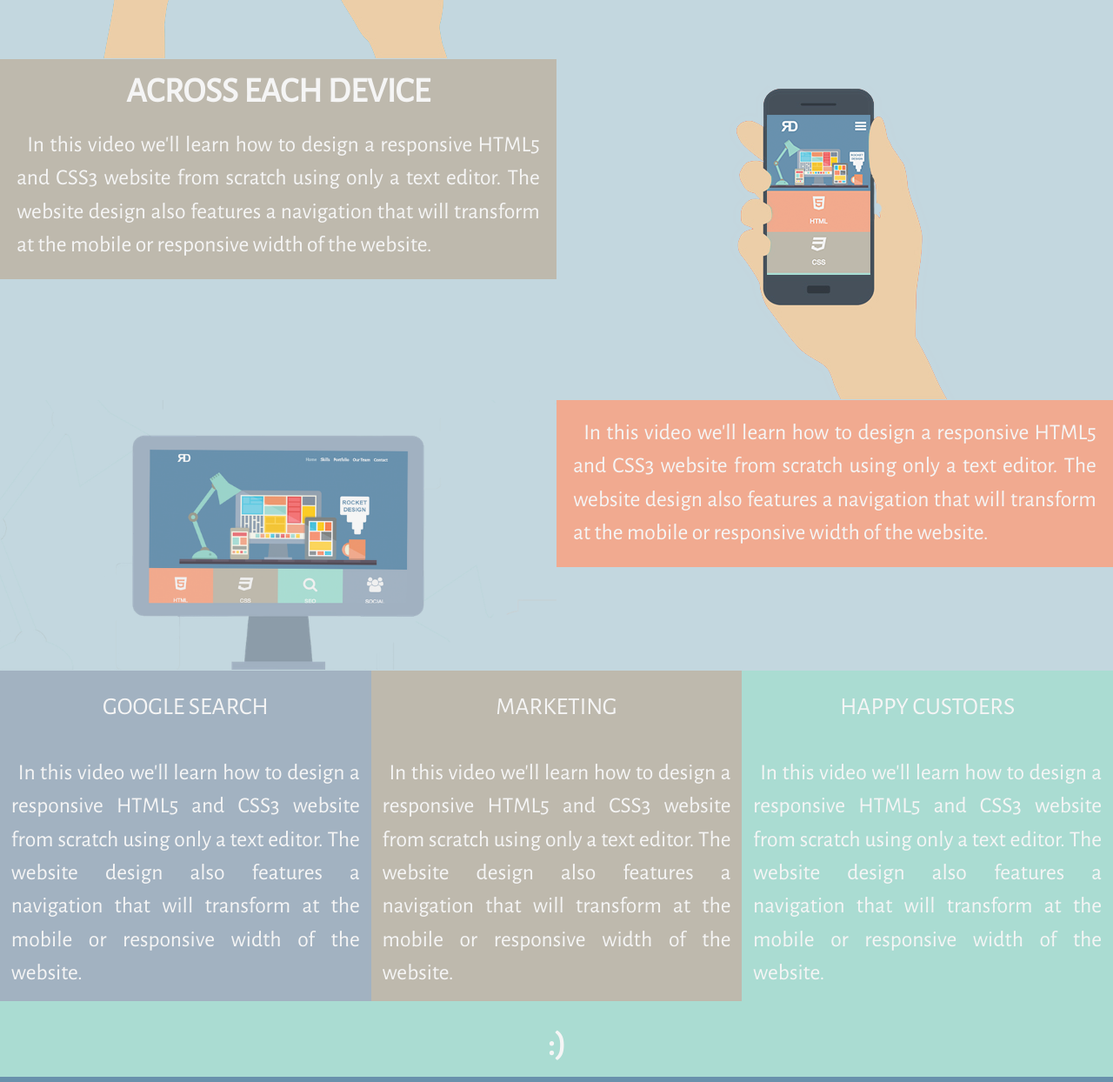
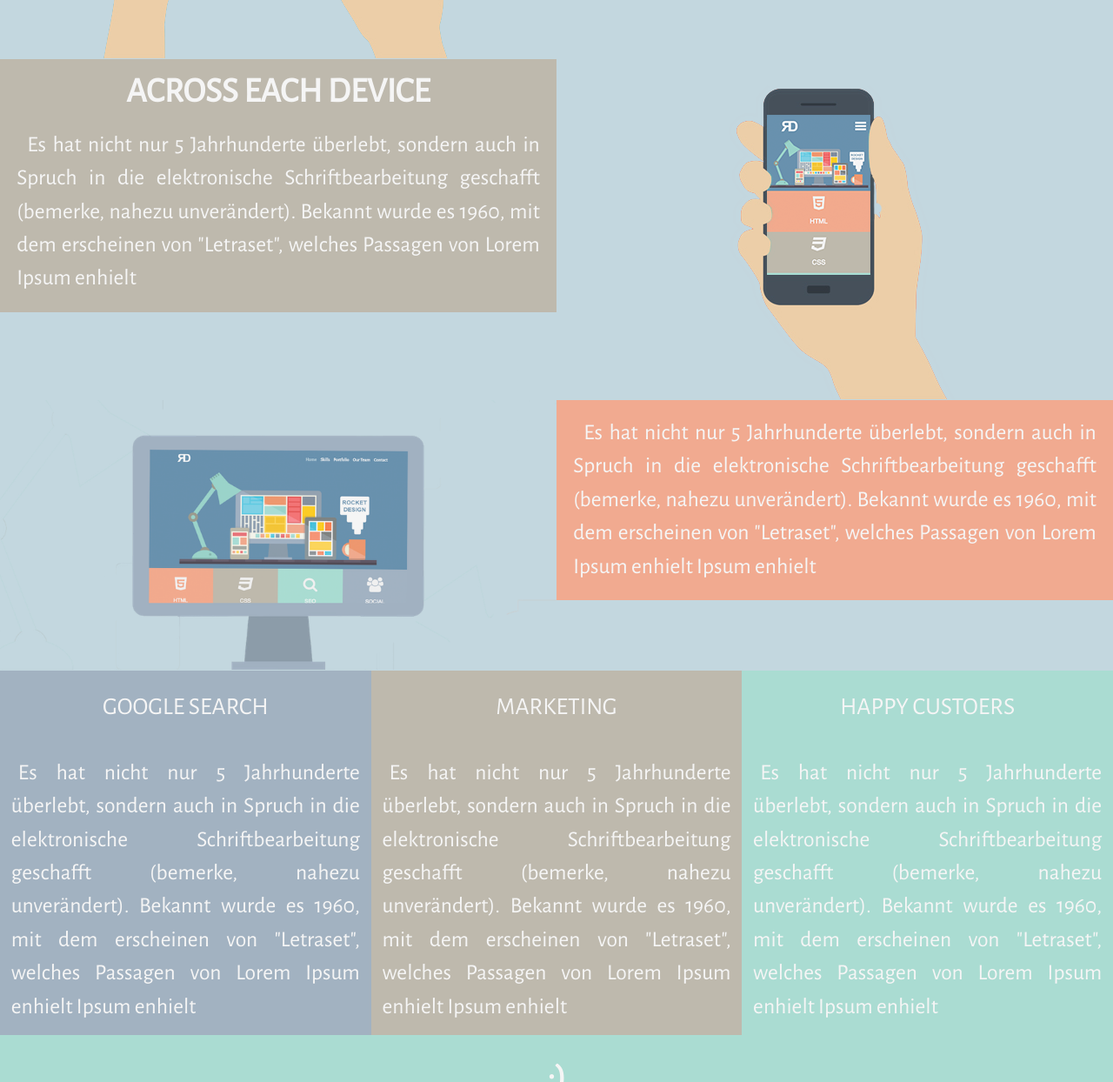
Before and after one commit to RobinLiang420/ResponsiveWeb02, a plain HTML site: page ResponsibleWeb2/index.html in a window 1280 px wide. Shown: the part 1230-2474 px from the top of the page at 87% size. Drawn offline with nearby package versions, Linux system fonts and the light colour scheme.

Commit message:
edit dummy text
edit dummy text

```diff
--- a/ResponsibleWeb2/index.html
+++ b/ResponsibleWeb2/index.html
@@ -56,12 +56,13 @@
 	</article>
 	<aside id="tablet2">
 		<h2>MOBILE,TABLET,DESKTOP</h2>
-		<P>In this video we'll learn how to design a responsive HTML5 and CSS3 website from scratch using only a text editor. The website design also features a navigation that will transform at the mobile or responsive width of the website.</aside>
+		<P>Es hat nicht nur 5 Jahrhunderte überlebt, sondern auch in Spruch in die elektronische Schriftbearbeitung geschafft (bemerke, nahezu unverändert). Bekannt wurde es 1960, mit dem erscheinen von "Letraset", welches Passagen von Lorem Ipsum enhielt </P>
+	</aside>
 </section>
 <section class="inner-wrapper-2">
 	<article id="mobile">
 		<h2>ACROSS EACH DEVICE</h2>
-		<P>In this video we'll learn how to design a responsive HTML5 and CSS3 website from scratch using only a text editor. The website design also features a navigation that will transform at the mobile or responsive width of the website.</P>
+		<P>Es hat nicht nur 5 Jahrhunderte überlebt, sondern auch in Spruch in die elektronische Schriftbearbeitung geschafft (bemerke, nahezu unverändert). Bekannt wurde es 1960, mit dem erscheinen von "Letraset", welches Passagen von Lorem Ipsum enhielt </P>
 	</article>
 	<aside id="hand-mobile" >
 		<img src="img/hand_mobile.png">
@@ -72,22 +73,22 @@
 		<img src="img/desktop.png">
 	</article>
 	<aside id="desktop">
-		<P>In this video we'll learn how to design a responsive HTML5 and CSS3 website from scratch using only a text editor. The website design also features a navigation that will transform at the mobile or responsive width of the website.</P>
+		<P>Es hat nicht nur 5 Jahrhunderte überlebt, sondern auch in Spruch in die elektronische Schriftbearbeitung geschafft (bemerke, nahezu unverändert). Bekannt wurde es 1960, mit dem erscheinen von "Letraset", welches Passagen von Lorem Ipsum enhielt Ipsum enhielt</P>
 	</aside>
 </section>
 <!-- MAIN TWO COLUMN SECTIONS END-->
 <section class="inner-wrapper-3">
 	<section class="one-third" id="google">
 		<h3>GOOGLE SEARCH</h3>
-		<P>In this video we'll learn how to design a responsive HTML5 and CSS3 website from scratch using only a text editor. The website design also features a navigation that will transform at the mobile or responsive width of the website.</P>
+		<P>Es hat nicht nur 5 Jahrhunderte überlebt, sondern auch in Spruch in die elektronische Schriftbearbeitung geschafft (bemerke, nahezu unverändert). Bekannt wurde es 1960, mit dem erscheinen von "Letraset", welches Passagen von Lorem Ipsum enhielt Ipsum enhielt</P>
 	</section>
 	<section class="one-third" id="marketing">
 		<h3>MARKETING</h3>
-		<P>In this video we'll learn how to design a responsive HTML5 and CSS3 website from scratch using only a text editor. The website design also features a navigation that will transform at the mobile or responsive width of the website.</P>
+		<P>Es hat nicht nur 5 Jahrhunderte überlebt, sondern auch in Spruch in die elektronische Schriftbearbeitung geschafft (bemerke, nahezu unverändert). Bekannt wurde es 1960, mit dem erscheinen von "Letraset", welches Passagen von Lorem Ipsum enhielt Ipsum enhielt</P>
 	</section>
 	<section class="one-third" id="customers">
 		<h3>HAPPY CUSTOERS</h3>
-		<P>In this video we'll learn how to design a responsive HTML5 and CSS3 website from scratch using only a text editor. The website design also features a navigation that will transform at the mobile or responsive width of the website.</P>
+		<P>Es hat nicht nur 5 Jahrhunderte überlebt, sondern auch in Spruch in die elektronische Schriftbearbeitung geschafft (bemerke, nahezu unverändert). Bekannt wurde es 1960, mit dem erscheinen von "Letraset", welches Passagen von Lorem Ipsum enhielt Ipsum enhielt</P>
 	</section>
 </section>
 <!--Three Column End-->
```
